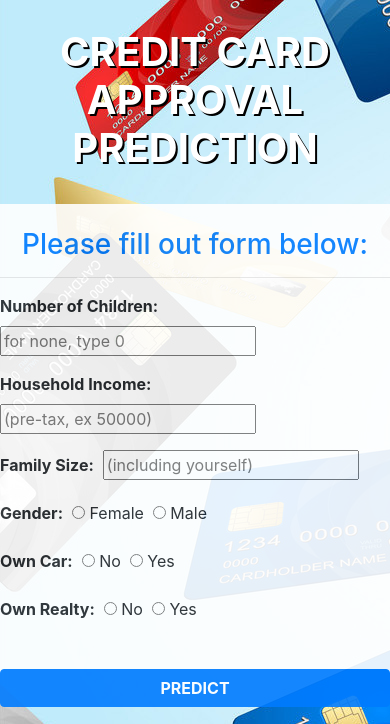
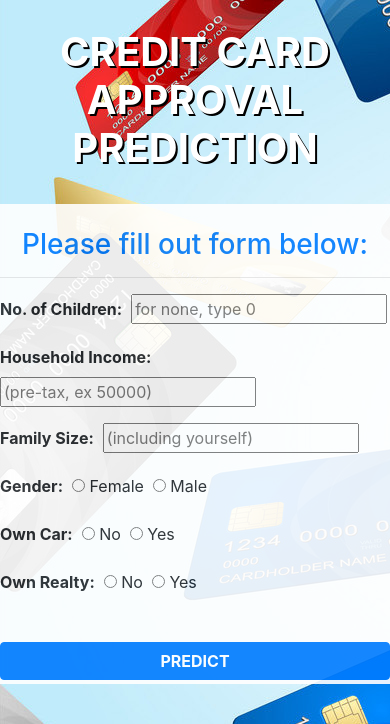
Before and after one commit to brbbrb/Project-4, a Flask app: page / in a window 390 px wide. Shown: the top 724 px of the page. Run offline with Flask 2, Linux system fonts and the light colour scheme; parts of the project's set-up code (start-up, migrations or seed data) failed here and were passed over; some libraries are stand-ins or nearby versions.

Commit message:
mobile fix 6 - number to no.

```diff
--- a/templates/index.html
+++ b/templates/index.html
@@ -79,7 +79,7 @@
 				<fieldset style="float:left;height: 390px;">
 
 					<!-- Number of Children -->
-					<p><label for="children"><b>Number of Children:</b></label>&nbsp
+					<p><label for="children"><b>No. of Children:</b></label>&nbsp
 					<input type="number" name="cnt_children" placeholder="for none, type 0" required="required" /></p>
 
 					<!-- Income -->
```
